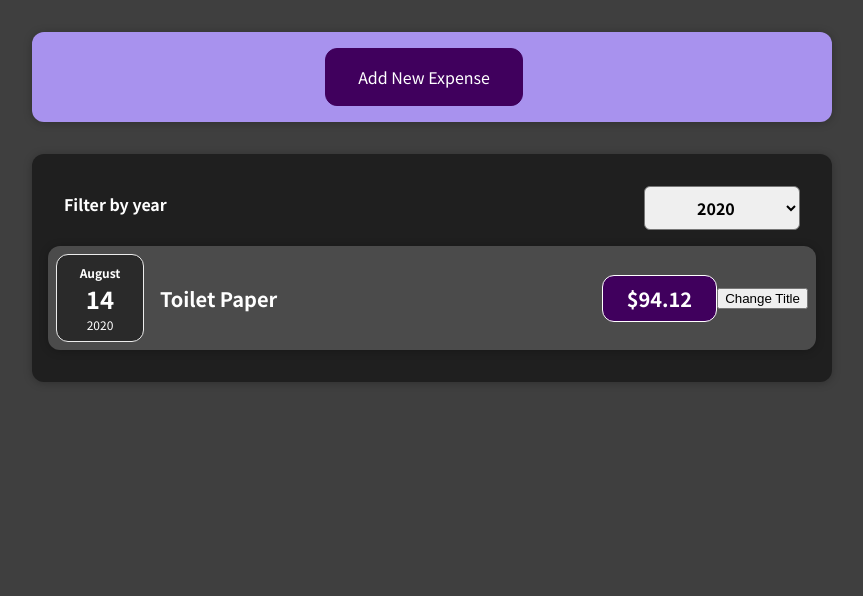
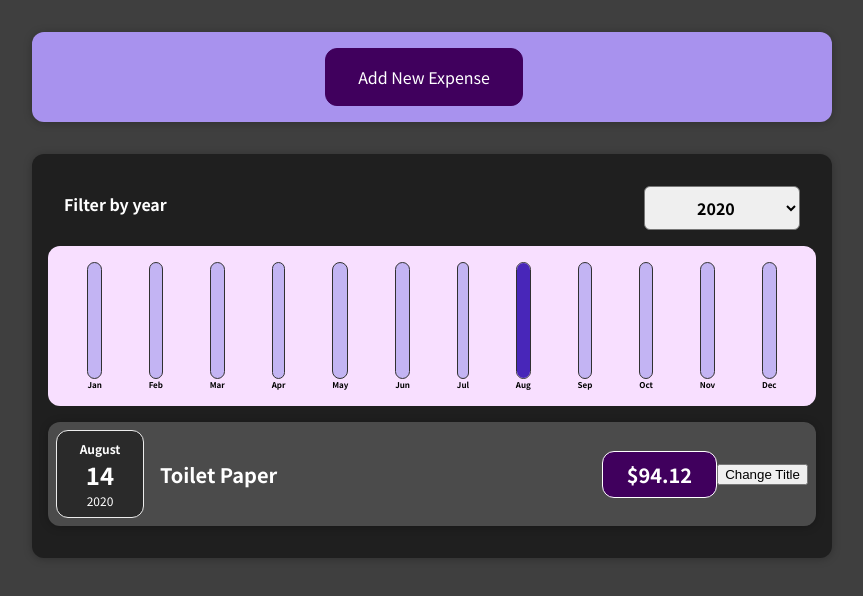
Before and after one commit to vesutiiji/react-complete-guide, a React (Create React App) app: page / in a window 1280 px wide. Shown: the top 596 px of the page, without its empty margins (208-1071 px from the left). Built offline with nearby package versions, Linux system fonts and the light colour scheme; the HTML template or start-up script is replaced by a standard one.

Commit message:
added Chart.js and ChartBar.js to finish project. added dynamic styling

```diff
--- /dev/null
+++ b/src/components/Chart/Chart.css
@@ -0,0 +1,10 @@
+
+.chart {
+    padding: 1rem;
+    border-radius: 12px;
+    background-color: #f8dfff;
+    text-align: center;
+    display: flex;
+    justify-content: space-around;
+    height: 10rem;
+}
--- /dev/null
+++ b/src/components/Chart/Chart.js
@@ -0,0 +1,22 @@
+import ChartBar from "./ChartBar";
+import "./Chart.css";
+
+const Chart = (props) => {
+  const dataPointValues = props.dataPoints.map((dataPoint) => dataPoint.value);
+  const totalMaximum = Math.max(...dataPointValues);
+
+  return (
+    <div className="chart">
+      {props.dataPoints.map((dataPoint) => (
+        <ChartBar
+          key={dataPoint.label}
+          value={dataPoint.value}
+          maxValue={totalMaximum}
+          label={dataPoint.label}
+        />
+      ))}
+    </div>
+  );
+};
+
+export default Chart;
--- /dev/null
+++ b/src/components/Chart/ChartBar.css
@@ -0,0 +1,30 @@
+.chart-bar {
+    height: 100%;
+    display: flex;
+    flex-direction: column;
+    align-items: center;
+}
+
+.chart-bar__inner {
+    height: 100%;
+    width: 100%;
+    border: 1px solid #313131;
+    border-radius: 12px;
+    background-color: #c3b4f3;
+    overflow: hidden;
+    display: flex;
+    flex-direction: column;
+    justify-content: flex-end;
+}
+
+.chart-bar__fill {
+    background-color: #4826b9;
+    width: 100%;
+    transition: all 0.3s ease-out;
+}
+
+.chart-bar__label {
+    font-weight: bold;
+    font-size: 0.5rem;
+    text-align: center;
+}
--- /dev/null
+++ b/src/components/Chart/ChartBar.js
@@ -0,0 +1,23 @@
+import "./ChartBar.css";
+
+const ChartBar = (props) => {
+  let barFillHeight = "0%";
+
+  if (props.maxValue > 0) {
+    barFillHeight = Math.round((props.value / props.maxValue) * 100) + "%";
+  }
+
+  return (
+    <div className="chart-bar">
+      <div className="chart-bar__inner">
+        <div
+          className="chart-bar__fill"
+          style={{ height: barFillHeight }}
+        ></div>
+      </div>
+      <div className="chart-bar__label">{props.label}</div>
+    </div>
+  );
+};
+
+export default ChartBar;
--- a/src/components/Expenses/Expenses.js
+++ b/src/components/Expenses/Expenses.js
@@ -3,6 +3,7 @@
 import ExpensesFilter from "./ExpensesFilter";
 import React, { useState } from "react";
 import ExpensesList from "./ExpensesList";
+import ExpensesChart from "./ExpensesChart";
 
 const Expenses = (props) => {
   const [filterState, setFilterState] = useState("2020");
@@ -20,6 +21,7 @@
           defaultYear={filterState}
           yearSelectHandler={yearSelectHandler}
         />
+        <ExpensesChart expenses={filteredExpenses} />
         <ExpensesList items={filteredExpenses} />
       </Card>
     </div>
--- /dev/null
+++ b/src/components/Expenses/ExpensesChart.js
@@ -0,0 +1,27 @@
+import Chart from "../Chart/Chart";
+
+const ExpensesChart = (props) => {
+  const chartDataPoints = [
+    { label: "Jan", value: 0 },
+    { label: "Feb", value: 0 },
+    { label: "Mar", value: 0 },
+    { label: "Apr", value: 0 },
+    { label: "May", value: 0 },
+    { label: "Jun", value: 0 },
+    { label: "Jul", value: 0 },
+    { label: "Aug", value: 0 },
+    { label: "Sep", value: 0 },
+    { label: "Oct", value: 0 },
+    { label: "Nov", value: 0 },
+    { label: "Dec", value: 0 },
+  ];
+
+  for (const expense of props.expenses) {
+    const expenseMonth = expense.date.getMonth();
+    chartDataPoints[expenseMonth].value += expense.amount;
+  }
+
+  return <Chart dataPoints={chartDataPoints} />;
+};
+
+export default ExpensesChart;
```
